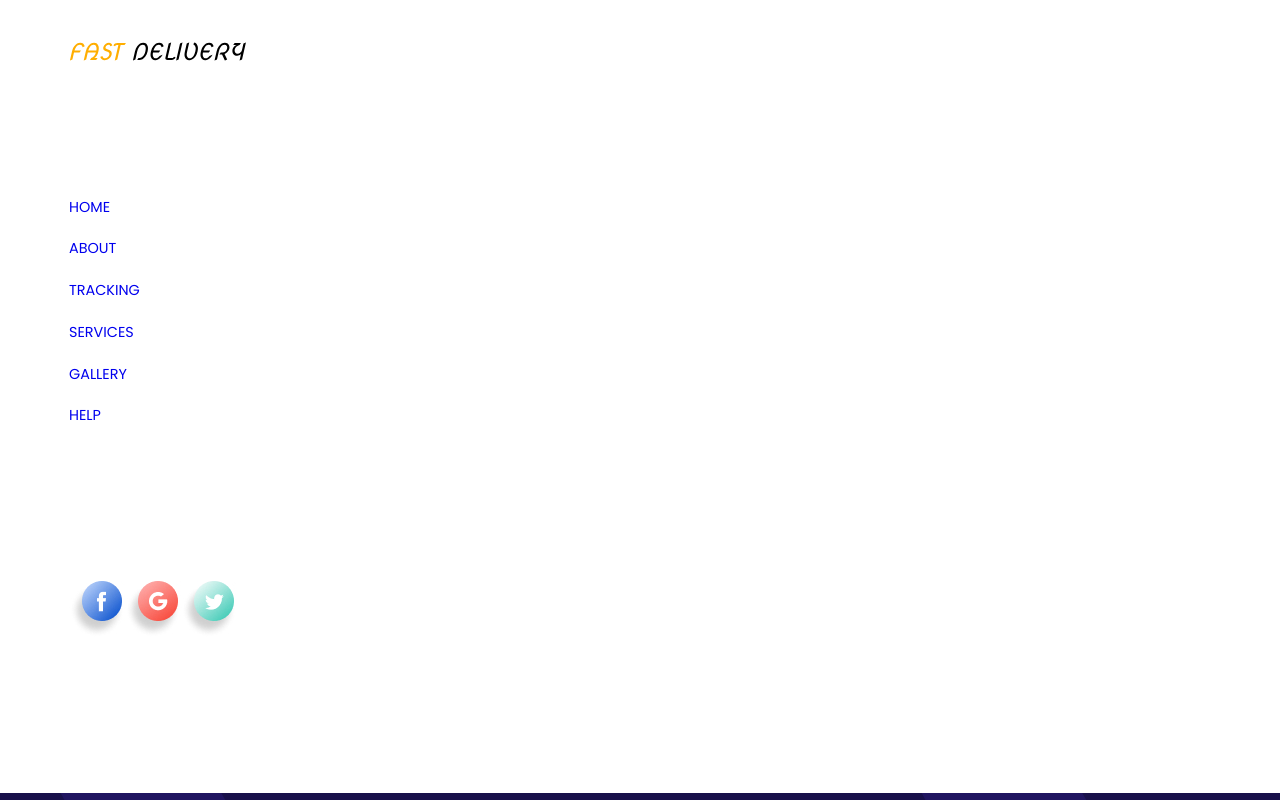
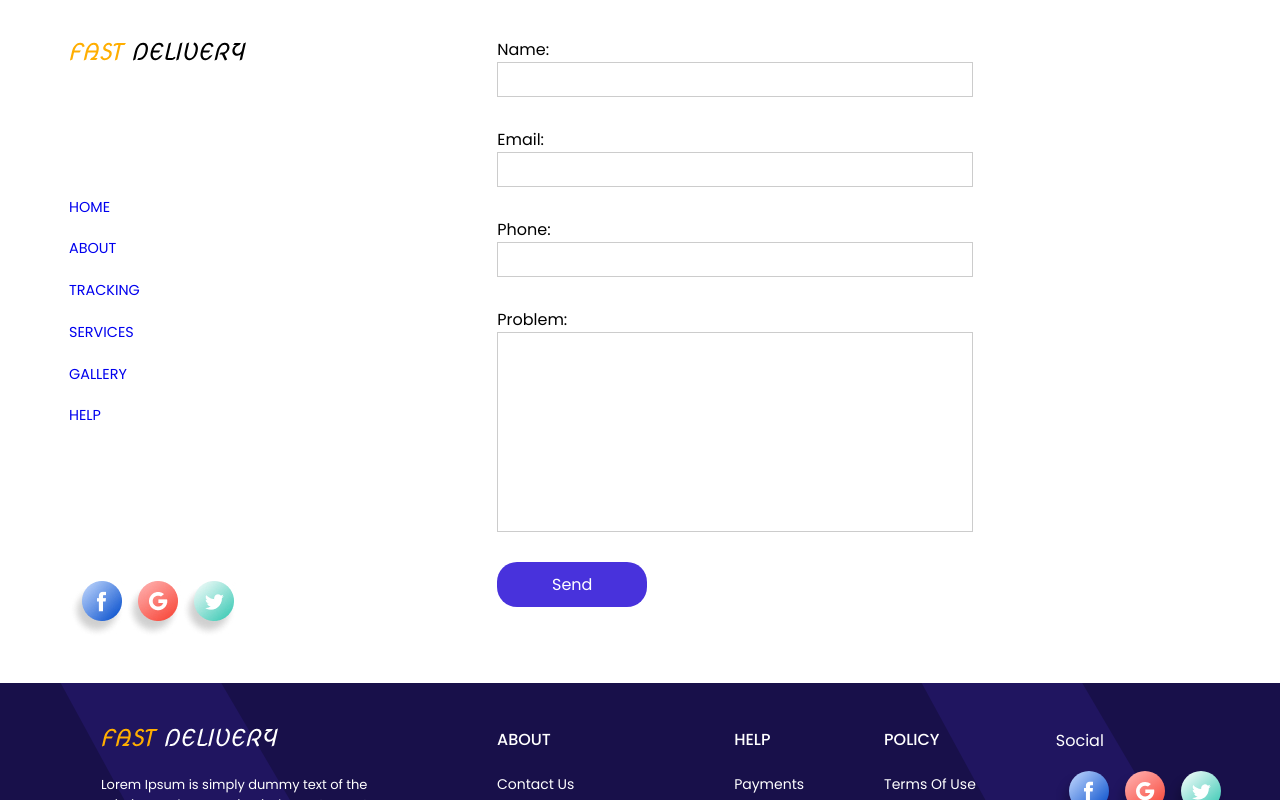
Before and after one commit to tokkaya79/fast-delivery, a React (Create React App) app: page /fast-delivery/help in a window 1280 px wide. Shown: the top 800 px of the page. Built offline with nearby package versions, Linux system fonts and the light colour scheme.

Commit message:
added link helpForm

```diff
--- a/src/components/footer/Footer.tsx
+++ b/src/components/footer/Footer.tsx
@@ -1,3 +1,5 @@
+import { NavLink } from 'react-router-dom';
+
 import LogoFooter from './logoFooter/LogoFooter';
 import facebook from '../../assets/icons/fb.svg';
 import twiter from '../../assets/icons/twit.svg';
@@ -207,14 +209,14 @@ const Footer = () => {
                         © Copyright 2020, All rights reserved
                     </p>
                     <div className="footer__paymant">
-                        <a
+                        <NavLink
                             className="footer__link--help"
-                            href="/"
+                            to='/fast-delivery/help'
                         >
                             {' '}
                             <span>?</span>
                             <p>Help Center</p>
-                        </a>
+                        </NavLink>
                         <a
                             className="footer__link--payment"
                             href="/"
--- a/src/components/footer/style.scss
+++ b/src/components/footer/style.scss
@@ -1,5 +1,5 @@
 .footer {
-    margin-top: 150px;
+    margin-top: 40px;
     color: #fff;
     background-color: #18104a;
     display: block;
--- /dev/null
+++ b/src/components/helpForm/HelpForm.tsx
@@ -0,0 +1,110 @@
+import { useState } from 'react';
+
+import './style.scss';
+
+interface HelpFormFields {
+    name: string;
+    email: string;
+    phoneNumber: string;
+    problemDescription: string;
+}
+
+const HelpForm = () => {
+    const [formFields, setFormFields] = useState<HelpFormFields>({
+        name: '',
+        email: '',
+        phoneNumber: '',
+        problemDescription: '',
+    });
+
+    const handleFormChange = (
+        event: React.ChangeEvent<HTMLInputElement | HTMLTextAreaElement>
+    ) => {
+        setFormFields({
+            ...formFields,
+            [event.target.name]: event.target.value,
+        });
+    };
+
+    const handleSubmit = (event: React.FormEvent<HTMLFormElement>) => {
+        event.preventDefault();
+
+        const { name, email, phoneNumber, problemDescription } = formFields;
+
+        if (!name || !email || !phoneNumber || !problemDescription) {
+            console.log('Ошибка валидации: не все поля заполнены');
+            return;
+        }
+
+        const emailRegex = /^[A-Z0-9._%+-]+@[A-Z0-9.-]+\.[A-Z]{2,}$/i;
+        if (!emailRegex.test(email)) {
+            console.log('Ошибка валидации: некорректный email');
+            return;
+        }
+
+        const phoneRegex = /^\+?[0-9]{10,}$/;
+        if (!phoneRegex.test(phoneNumber)) {
+            console.log('Ошибка валидации: некорректный номер телефона');
+            return;
+        }
+        console.log('Данные формы отправлены', formFields);
+    };
+
+
+    return (
+        <div className="help-form">
+            <form
+                className="help-form__form"
+                onSubmit={handleSubmit}
+            >
+                <label>
+                    Name:
+                    <input
+                        type="text"
+                        name="name"
+                        value={formFields.name}
+                        onChange={handleFormChange}
+                        required
+                    />
+                </label>
+                <label>
+                    Email:
+                    <input
+                        type="email"
+                        name="email"
+                        value={formFields.email}
+                        onChange={handleFormChange}
+                        required
+                    />
+                </label>
+                <label>
+                    Phone:
+                    <input
+                        type="tel"
+                        name="phoneNumber"
+                        value={formFields.phoneNumber}
+                        onChange={handleFormChange}
+                        required
+                    />
+                </label>
+                <label>
+                    Problem:
+                    <textarea
+                        name="problemDescription"
+                        value={formFields.problemDescription}
+                        onChange={handleFormChange}
+                        required
+                    />
+                </label>
+                <button
+                    className="help-form__btn"
+                    type="submit"
+                >
+                    Send
+                </button>
+            </form>
+        </div>
+    );
+};
+
+export default HelpForm;
--- /dev/null
+++ b/src/components/helpForm/style.scss
@@ -0,0 +1,37 @@
+.help-form{
+    display: flex;
+    justify-content: center;
+    align-items: center;
+    &__form{
+        display: flex;
+        flex-direction: column;
+        row-gap: 30px;
+        width: 50%;
+        & input {
+            display: block;
+            border: 1px solid #ccc;
+            width: 100%;
+            height: 35px;
+            padding: 0 10px;
+        }
+        & textarea{
+            display: block;
+            width: 100%;
+            height: 200px;
+            padding: 10px;
+            border: 1px solid #ccc;
+            list-style: none;
+            resize: none;
+            outline: none;
+        }
+
+    }
+    &__btn{
+        display: inline-block;
+        background-color: #4832dc;
+        color: #fff;
+        width: 150px;
+        border-radius: 20px;
+        padding: 10px 30px;
+    }
+}
--- a/src/components/slider/style.scss
+++ b/src/components/slider/style.scss
@@ -1,5 +1,6 @@
 .slider {
     margin-top: 150px;
+    margin-bottom: 110px;
     &__wrapper {
         margin: 0 auto;
         position: relative;
--- a/src/components/trackProduct/style.scss
+++ b/src/components/trackProduct/style.scss
@@ -4,6 +4,9 @@
         padding: 0 5px;
         height: 415px;
         background-image: url('../../assets/images/trackProductBg.webp');
+        background-repeat: no-repeat;
+        background-position: center center;
+        background-size: cover;
         display: flex;
         justify-content: flex-end;
         align-items: center;
--- a/src/pages/helpPage/HelpPage.tsx
+++ b/src/pages/helpPage/HelpPage.tsx
@@ -1,10 +1,12 @@
 import HeaderMenu from '../../components/headerMenu/HeaderMenu';
+import HelpForm from '../../components/helpForm/HelpForm';
 
 const HelpPage = () => {
     return (
         <main className="help-page">
             <div className="help-page__inner">
                 <HeaderMenu />
+                <HelpForm />
             </div>
         </main>
     );
```
